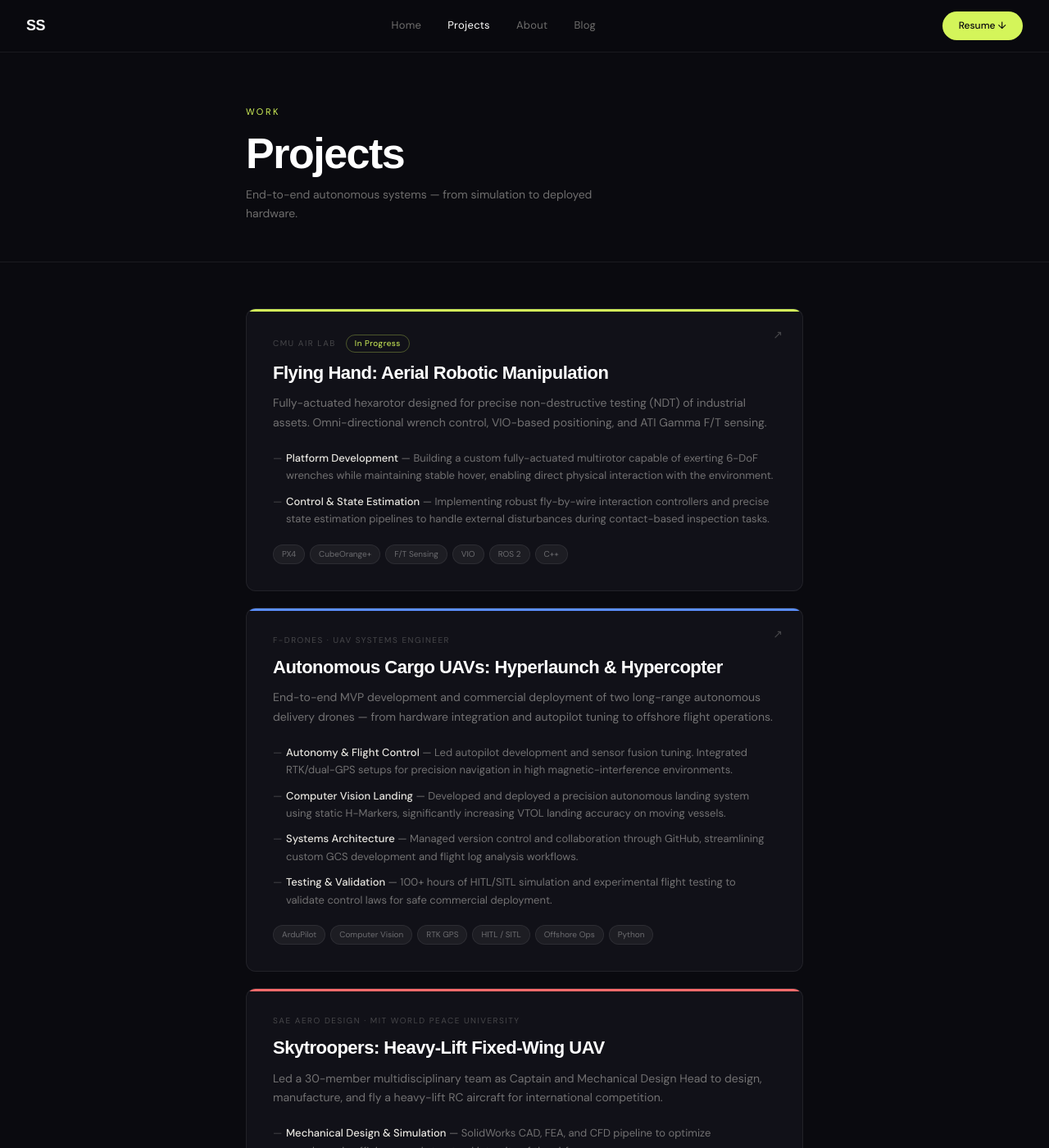
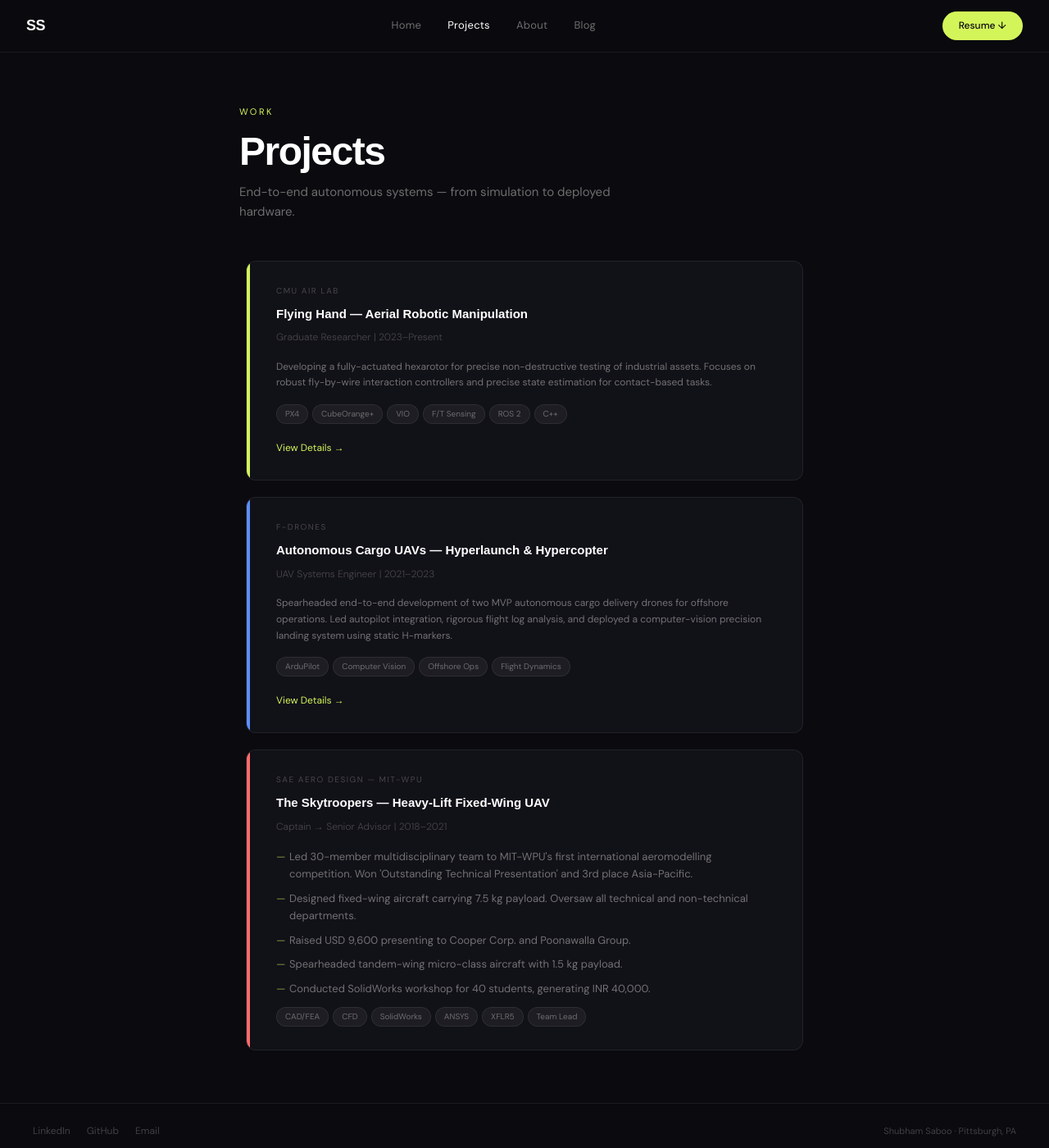
Before and after one commit to FD-Shubham/FD-Shubham.github.io, a Jekyll site: the page built from projects.md, in a window 1280 px wide and 1400 px high. Shown: the whole window at 82% size. Built offline with Jekyll 4.4.1, drawn with Linux system fonts in a browser that asks for light colours; some web fonts are replaced; some of the changed text lies outside the part shown.

Commit message:
Skytroopers projects

```diff
--- a/assets/css/main.css
+++ b/assets/css/main.css
@@ -1073,3 +1073,110 @@ img { display: block; max-width: 100%; }
 }
 
 .project-images img:hover { opacity: 0.85; }
+
+/* ============================================
+   PAGE HERO
+   ============================================ */
+.page-hero {
+  max-width: var(--max-w);
+  margin: 0 auto;
+  padding: 64px 32px 48px;
+}
+
+.page-hero-title {
+  font-family: var(--font-display);
+  font-weight: 800;
+  font-size: clamp(32px, 5vw, 48px);
+  color: #fff;
+  letter-spacing: -1.5px;
+  line-height: 1.05;
+  margin-bottom: 12px;
+}
+
+.page-hero-subtitle {
+  font-size: 15px;
+  color: var(--text-muted);
+  max-width: 520px;
+  line-height: 1.6;
+}
+
+/* ============================================
+   PROJECT FULL-WIDTH CARDS
+   ============================================ */
+.project-list {
+  display: flex;
+  flex-direction: column;
+  gap: 20px;
+  max-width: var(--max-w);
+  margin: 0 auto;
+  padding: 0 40px 64px;
+}
+
+.project-card-full {
+  display: flex;
+  flex-direction: row;
+  background: var(--bg-card);
+  border-radius: var(--radius);
+  border: 0.5px solid var(--border);
+  overflow: hidden;
+  transition: border-color 0.2s, background 0.2s, transform 0.2s;
+}
+
+.project-card-full:hover {
+  background: var(--bg-card-hover);
+  border-color: var(--border-mid);
+  transform: translateY(-2px);
+}
+
+.card-accent-left {
+  width: 4px;
+  flex-shrink: 0;
+}
+
+.card-full-body {
+  padding: 28px 32px;
+  flex: 1;
+}
+
+.card-role {
+  font-size: 12px;
+  color: var(--text-faint);
+  margin-bottom: 16px;
+  font-weight: 300;
+}
+
+.card-bullets {
+  list-style: none;
+  padding: 0;
+  margin: 12px 0;
+  display: flex;
+  flex-direction: column;
+  gap: 8px;
+}
+
+.card-bullets li {
+  font-size: 13px;
+  color: var(--text-muted);
+  padding-left: 16px;
+  position: relative;
+  line-height: 1.65;
+}
+
+.card-bullets li::before {
+  content: '—';
+  position: absolute;
+  left: 0;
+  color: var(--accent);
+  opacity: 0.6;
+}
+
+.card-view-link {
+  display: inline-block;
+  margin-top: 20px;
+}
+
+@media (max-width: 768px) {
+  .page-hero { padding: 48px 20px 36px; }
+  .project-list { padding: 0 20px 48px; }
+  .card-full-body { padding: 20px 20px 24px; }
+}
--- a/projects.md
+++ b/projects.md
@@ -4,90 +4,72 @@ title: Projects
 permalink: /projects/
 ---
 
-<div class="page-header">
-  <div class="page-header-inner">
-    <p class="page-eyebrow">Work</p>
-    <h1 class="page-title">Projects</h1>
-    <p class="page-subtitle">End-to-end autonomous systems — from simulation to deployed hardware.</p>
-  </div>
+<div class="page-hero">
+  <p class="page-eyebrow">Work</p>
+  <h1 class="page-hero-title">Projects</h1>
+  <p class="page-hero-subtitle">End-to-end autonomous systems — from simulation to deployed hardware.</p>
 </div>
 
-<section class="project-list">
-  <div class="project-list-inner">
+<div class="project-list">
 
-    <a href="/projects/flying-hand/" class="project-entry">
-      <div class="entry-accent-bar" style="background: var(--accent);"></div>
-      <div class="entry-content">
-        <span class="entry-arrow">↗</span>
-        <div class="entry-meta">
-          <span class="entry-org">CMU AIR Lab</span>
-          <span class="entry-status">In Progress</span>
-        </div>
-        <h2 class="entry-title">Flying Hand: Aerial Robotic Manipulation</h2>
-        <p class="entry-desc">Fully-actuated hexarotor designed for precise non-destructive testing (NDT) of industrial assets. Omni-directional wrench control, VIO-based positioning, and ATI Gamma F/T sensing.</p>
-        <ul class="entry-bullets">
-          <li><strong>Platform Development</strong> — Building a custom fully-actuated multirotor capable of exerting 6-DoF wrenches while maintaining stable hover, enabling direct physical interaction with the environment.</li>
-          <li><strong>Control &amp; State Estimation</strong> — Implementing robust fly-by-wire interaction controllers and precise state estimation pipelines to handle external disturbances during contact-based inspection tasks.</li>
-        </ul>
-        <div class="entry-chips">
-          <span class="chip">PX4</span>
-          <span class="chip">CubeOrange+</span>
-          <span class="chip">F/T Sensing</span>
-          <span class="chip">VIO</span>
-          <span class="chip">ROS 2</span>
-          <span class="chip">C++</span>
-        </div>
+  <div class="project-card-full">
+    <div class="card-accent-left" style="background: #d4f55a;"></div>
+    <div class="card-full-body">
+      <div class="card-org">CMU AIR Lab</div>
+      <h2 class="card-title">Flying Hand — Aerial Robotic Manipulation</h2>
+      <div class="card-role">Graduate Researcher | 2023–Present</div>
+      <p class="card-desc">Developing a fully-actuated hexarotor for precise non-destructive testing of industrial assets. Focuses on robust fly-by-wire interaction controllers and precise state estimation for contact-based tasks.</p>
+      <div class="card-chips">
+        <span class="chip">PX4</span>
+        <span class="chip">CubeOrange+</span>
+        <span class="chip">VIO</span>
+        <span class="chip">F/T Sensing</span>
+        <span class="chip">ROS 2</span>
+        <span class="chip">C++</span>
       </div>
-    </a>
+      <a href="/projects/flying-hand/" class="section-link card-view-link">View Details →</a>
+    </div>
+  </div>
 
-    <a href="/projects/cargo-uavs/" class="project-entry">
-      <div class="entry-accent-bar" style="background: var(--blue);"></div>
-      <div class="entry-content">
-        <span class="entry-arrow">↗</span>
-        <div class="entry-meta">
-          <span class="entry-org">F-Drones · UAV Systems Engineer</span>
-        </div>
-        <h2 class="entry-title">Autonomous Cargo UAVs: Hyperlaunch &amp; Hypercopter</h2>
-        <p class="entry-desc">End-to-end MVP development and commercial deployment of two long-range autonomous delivery drones — from hardware integration and autopilot tuning to offshore flight operations.</p>
-        <ul class="entry-bullets">
-          <li><strong>Autonomy &amp; Flight Control</strong> — Led autopilot development and sensor fusion tuning. Integrated RTK/dual-GPS setups for precision navigation in high magnetic-interference environments.</li>
-          <li><strong>Computer Vision Landing</strong> — Developed and deployed a precision autonomous landing system using static H-Markers, significantly increasing VTOL landing accuracy on moving vessels.</li>
-          <li><strong>Systems Architecture</strong> — Managed version control and collaboration through GitHub, streamlining custom GCS development and flight log analysis workflows.</li>
-          <li><strong>Testing &amp; Validation</strong> — 100+ hours of HITL/SITL simulation and experimental flight testing to validate control laws for safe commercial deployment.</li>
-        </ul>
-        <div class="entry-chips">
-          <span class="chip">ArduPilot</span>
-          <span class="chip">Computer Vision</span>
-          <span class="chip">RTK GPS</span>
-          <span class="chip">HITL / SITL</span>
-          <span class="chip">Offshore Ops</span>
-          <span class="chip">Python</span>
-        </div>
+  <div class="project-card-full">
+    <div class="card-accent-left" style="background: #5b8fff;"></div>
+    <div class="card-full-body">
+      <div class="card-org">F-Drones</div>
+      <h2 class="card-title">Autonomous Cargo UAVs — Hyperlaunch &amp; Hypercopter</h2>
+      <div class="card-role">UAV Systems Engineer | 2021–2023</div>
+      <p class="card-desc">Spearheaded end-to-end development of two MVP autonomous cargo delivery drones for offshore operations. Led autopilot integration, rigorous flight log analysis, and deployed a computer-vision precision landing system using static H-markers.</p>
+      <div class="card-chips">
+        <span class="chip">ArduPilot</span>
+        <span class="chip">Computer Vision</span>
+        <span class="chip">Offshore Ops</span>
+        <span class="chip">Flight Dynamics</span>
       </div>
-    </a>
+      <a href="/projects/cargo-uavs/" class="section-link card-view-link">View Details →</a>
+    </div>
+  </div>
 
-    <div class="project-entry">
-      <div class="entry-accent-bar" style="background: var(--red);"></div>
-      <div class="entry-content">
-        <div class="entry-meta">
-          <span class="entry-org">SAE Aero Design · MIT World Peace University</span>
-        </div>
-        <h2 class="entry-title">Skytroopers: Heavy-Lift Fixed-Wing UAV</h2>
-        <p class="entry-desc">Led a 30-member multidisciplinary team as Captain and Mechanical Design Head to design, manufacture, and fly a heavy-lift RC aircraft for international competition.</p>
-        <ul class="entry-bullets">
-          <li><strong>Mechanical Design &amp; Simulation</strong> — SolidWorks CAD, FEA, and CFD pipeline to optimize aerodynamic efficiency and structural integrity of the airframe.</li>
-          <li><strong>Rapid Prototyping</strong> — End-to-end fabrication using laser cutting, 3D printing, and composite materials to build robust, lightweight structures.</li>
-          <li><strong>Leadership</strong> — Oversaw team operations and budget, secured sponsorships, and won "Outstanding Technical Presentation" at the Asia-Pacific level.</li>
-        </ul>
-        <div class="entry-chips">
-          <span class="chip">SolidWorks</span>
-          <span class="chip">CAD / FEA</span>
-          <span class="chip">CFD</span>
-          <span class="chip">Composites</span>
-          <span class="chip">Team Lead</span>
-        </div>
+  <div class="project-card-full">
+    <div class="card-accent-left" style="background: #ff6b6b;"></div>
+    <div class="card-full-body">
+      <div class="card-org">SAE Aero Design — MIT-WPU</div>
+      <h2 class="card-title">The Skytroopers — Heavy-Lift Fixed-Wing UAV</h2>
+      <div class="card-role">Captain → Senior Advisor | 2018–2021</div>
+      <ul class="card-bullets">
+        <li>Led 30-member multidisciplinary team to MIT-WPU's first international aeromodelling competition. Won 'Outstanding Technical Presentation' and 3rd place Asia-Pacific.</li>
+        <li>Designed fixed-wing aircraft carrying 7.5 kg payload. Oversaw all technical and non-technical departments.</li>
+        <li>Raised USD 9,600 presenting to Cooper Corp. and Poonawalla Group.</li>
+        <li>Spearheaded tandem-wing micro-class aircraft with 1.5 kg payload.</li>
+        <li>Conducted SolidWorks workshop for 40 students, generating INR 40,000.</li>
+      </ul>
+      <div class="card-chips">
+        <span class="chip">CAD/FEA</span>
+        <span class="chip">CFD</span>
+        <span class="chip">SolidWorks</span>
+        <span class="chip">ANSYS</span>
+        <span class="chip">XFLR5</span>
+        <span class="chip">Team Lead</span>
       </div>
     </div>
+  </div>
 
-  </div>
-</section>
+</div>
```
